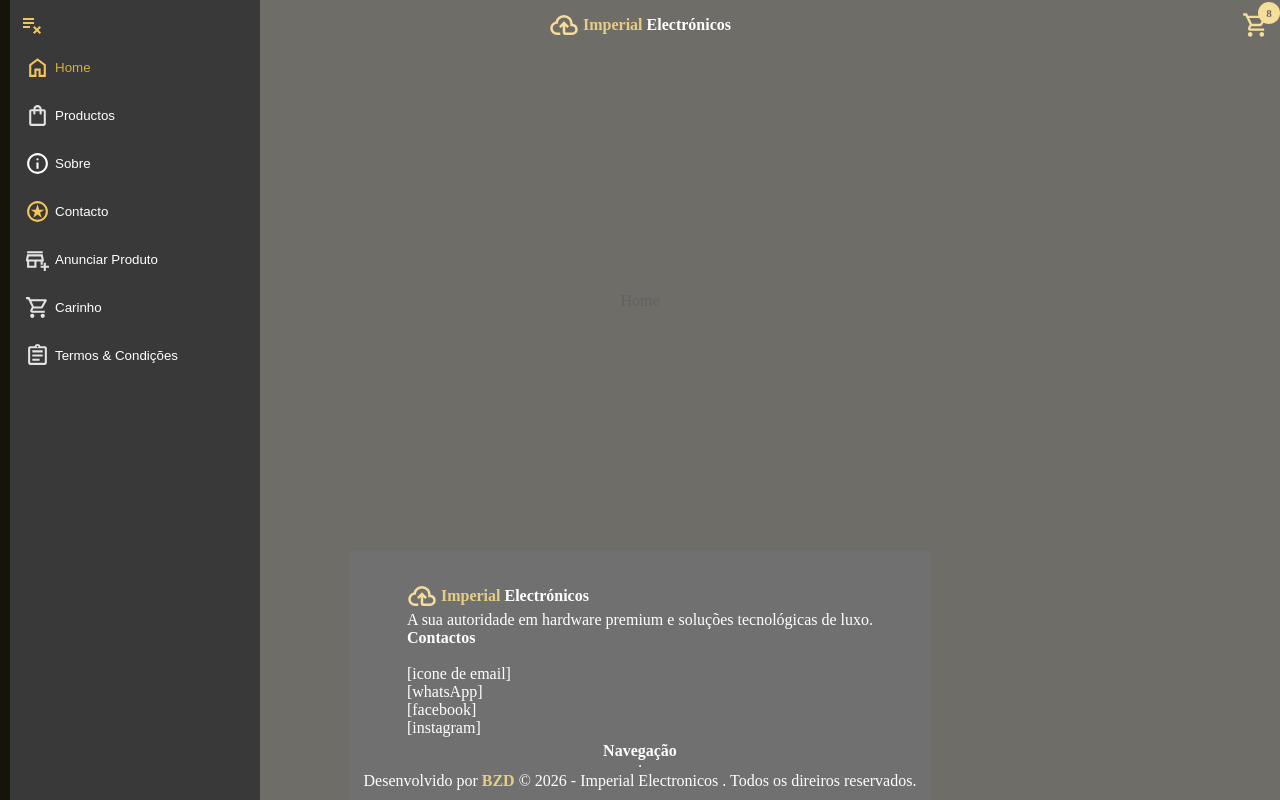
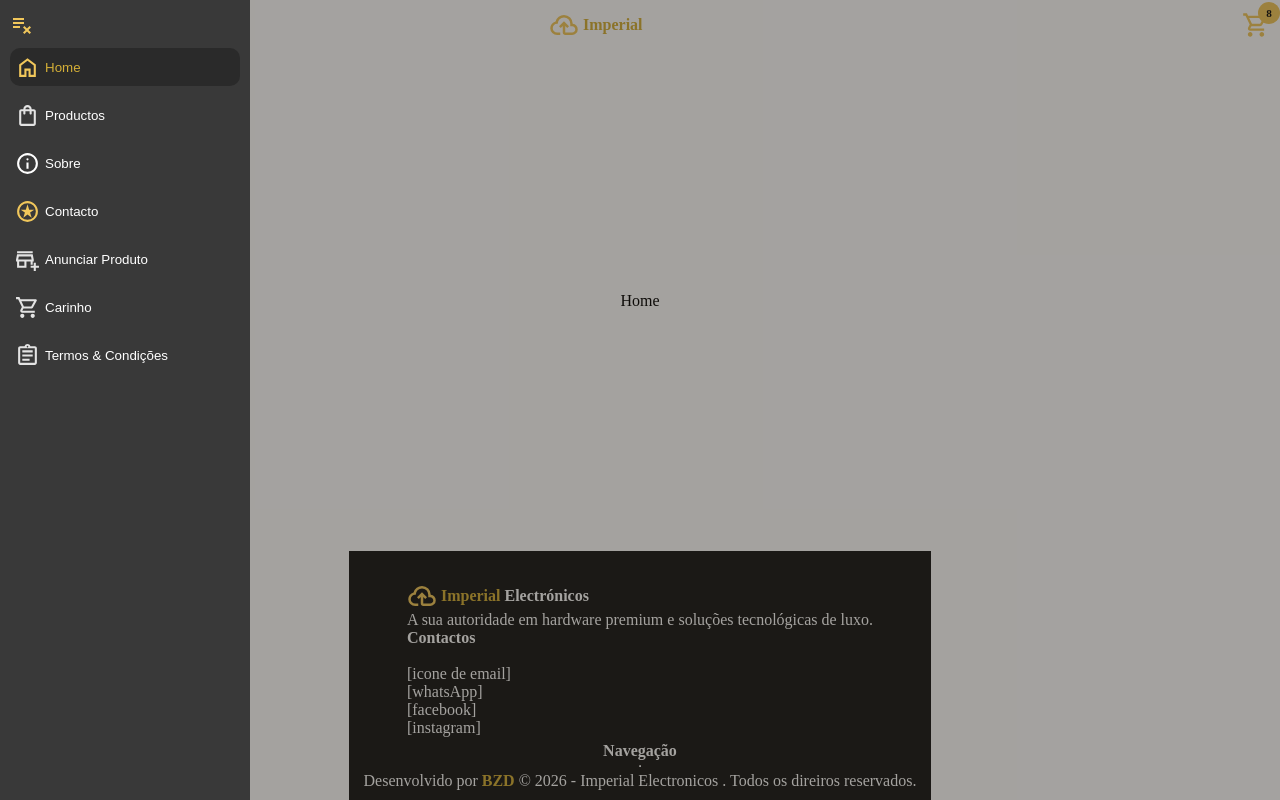
Before and after one commit to benesses-zacarias-daniel/imperio, a React (Vite) app: page / in a window 1280 px wide. Both pictures are taken after a click on the button 24 px from the left and 25 px from the top of the page. Built offline with nearby package versions, Linux system fonts and the light colour scheme.

Commit message:
Cores do css e ajuste do menu e cor de fundo

```diff
--- a/src/components/layout/Header/Header.jsx
+++ b/src/components/layout/Header/Header.jsx
@@ -45,7 +45,7 @@ const Header = () => {
                     </div>
                 )}
             </div>
-            <Menu mostrarMenu={showMenu} onClickOcultar={(val) => {
+            <Menu mostrarMenu={showMenu} mostrarIcone={true} onClickOcultar={(val) => {
                 onClickMenu(val)
             }} />
         </header>
--- a/src/components/layout/Sidebar/Menu.jsx
+++ b/src/components/layout/Sidebar/Menu.jsx
@@ -23,7 +23,7 @@ import TermosActiva from "../../../assets/icons/termosL.svg";
 import ContactoActiva from "../../../assets/icons/estrelaCircular.svg";
 
 
-const Menu = ({ mostrarIcone = true, mostrarMenu, onClickOcultar }) => {
+const Menu = ({ mostrarIcone = false, mostrarMenu = false, onClickOcultar }) => {
     const { pathname } = useLocation();
     const [paginaActiva, setPaginaActiva] = useState(pathname);
 
@@ -38,7 +38,9 @@ const Menu = ({ mostrarIcone = true, mostrarMenu, onClickOcultar }) => {
         mostrarMenu && (
             <nav>
 
-                <div className={style.contaner_menu}>
+                <div className={style.contaner_menu} onClick={() => {
+                    onClickOcultar(false);
+                }}>
                     <div className={style.contedeudo_contaner}>
 
                         {mostrarIcone && (<div className={style.icone_faxar_menu}>
--- a/src/components/layout/Sidebar/Menu.module.css
+++ b/src/components/layout/Sidebar/Menu.module.css
@@ -1,7 +1,8 @@
 nav {
     position: absolute;
-    top: 0px;
+    top: 0;
     bottom: 0;
+    left: 0;
 }
 
 nav,
@@ -12,7 +13,9 @@ nav,
 
 .contaner_menu {
     /* position:; */
-    background-color: #ffffff61;
+    background-color: #211c1568;
+    cursor: pointer;
+    ;
 
 }
 
@@ -86,3 +89,8 @@ nav,
 .pagina_activa p {
     color: #D4AF37 !important;
 }
+
+.pagina_activa {
+    background: #2A2A2A;
+    border-radius: 10px;
+}
--- a/src/index.css
+++ b/src/index.css
@@ -2,8 +2,55 @@
   --primary: #f2ca50;
   --secondary: #ebc156;
   --fundo: #16130b;
+
+  --gold-primary: #D4AF37;
+  --gold-secondary: #E9C349;
+  --gold-light: #F6D66E;
+
+
+  --black: #0F0D09;
+  --black-soft: #17140E;
+  --black-light: #211c1590;
+  --black-hover: #2A241B;
+
+  --border: #3B342A;
+
+  --text-primary: #F5F1E8;
+  --text-secondary: #C9BFAF;
+  --text-muted: #8A8175;
+
+  --success: #4CAF50;
+  --info: #4A90E2;
+  --warning: #F5A623;
+  --danger: #E74C3C;
 }
 
+/*:root{
+    /* Gold /
+    --gold-primary:#D4AF37;
+    --gold-secondary:#E9C349;
+    --gold-light:#F6D66E;
+
+    /* Blacks /
+    --black:#0F0D09;
+    --black-soft:#17140E;
+    --black-light:#211C15;
+    --black-hover:#2A241B;
+
+    /* Border /
+    --border:#3B342A;
+
+    /* Text /
+    --text-primary:#F5F1E8;
+    --text-secondary:#C9BFAF;
+    --text-muted:#8A8175;
+
+    /* States /
+    --success:#4CAF50;
+    --info:#4A90E2;
+    --warning:#F5A623;
+    --danger:#E74C3C;
+}*/
 
 * {
   margin: 0;
@@ -25,6 +72,6 @@ body,
   flex-direction: column;
 }
 
-body {
+/* body {
   background: var(--fundo);
-}
+} */
```
Also changed, not shown: 1 other file (tests, documents, lock files or other folders).
